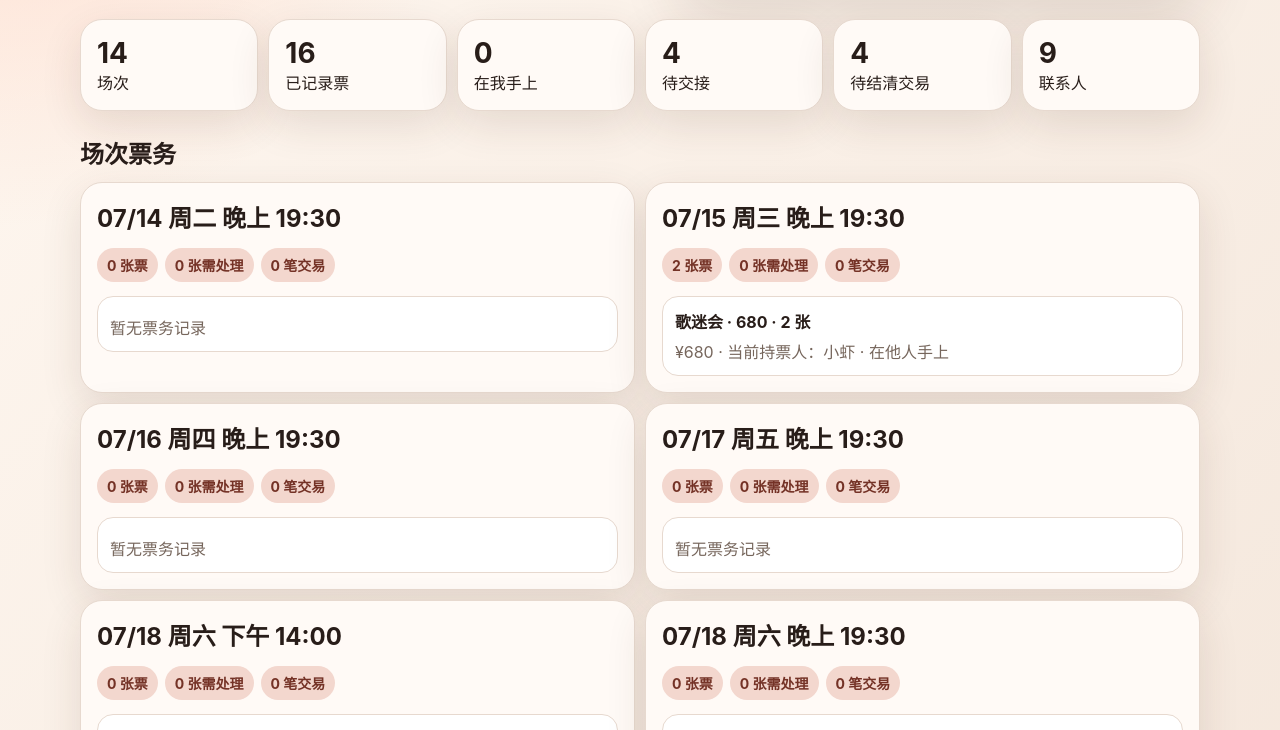
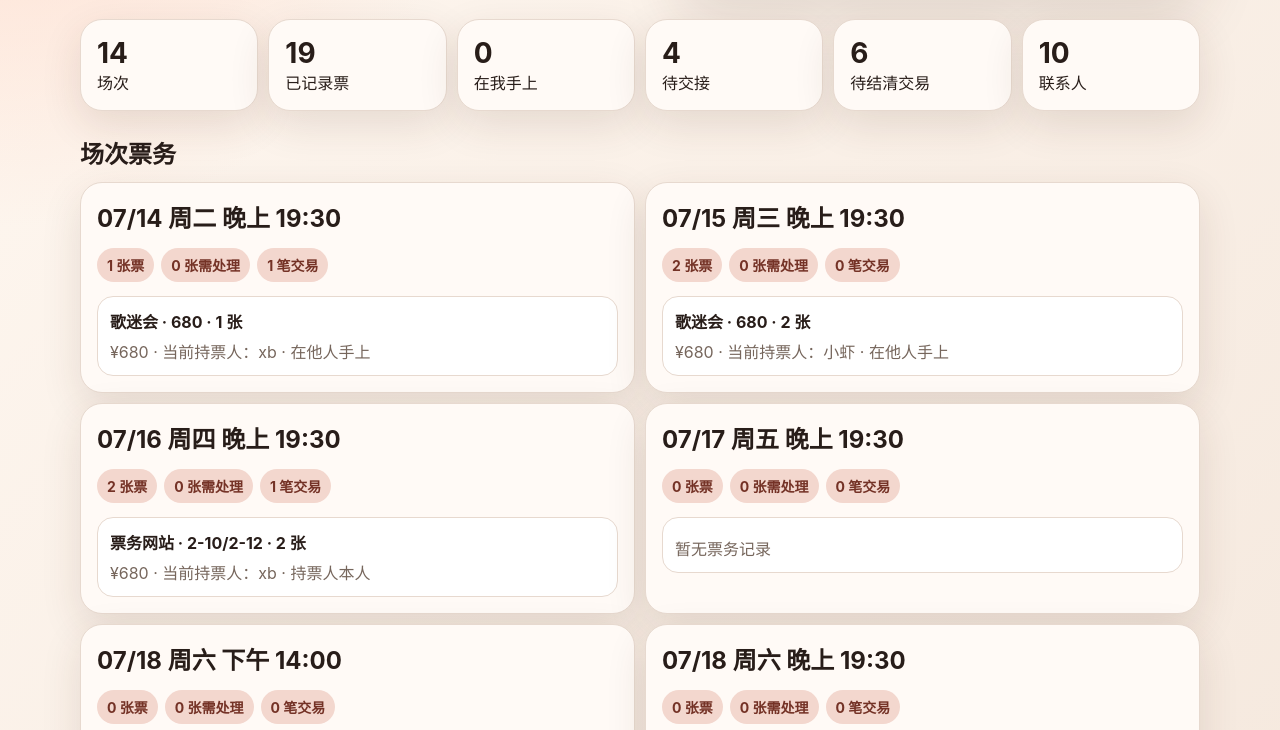
Before and after one commit to thesp-too/gigiShanghai, a plain HTML site: page index.html in a window 1280 px wide. Shown: the part 286-1016 px from the top of the page. Drawn offline with Linux system fonts and the light colour scheme.

Commit message:
10 contacts

```diff
--- a/index.html
+++ b/index.html
@@ -43,21 +43,21 @@
     </div>
     <aside class="hero-panel">
       <span class="readonly">只读页面 · 不能编辑</span>
-      <strong>16 张票 / 9 位联系人</strong>
+      <strong>19 张票 / 10 位联系人</strong>
       <div class="summary-line">
         <span>4 张待交接</span>
-        <span>4 笔待结清交易</span>
+        <span>6 笔待结清交易</span>
       </div>
     </aside>
   </header>
   <main>
     <section class="stats">
       <article class="stat"><strong>14</strong><span>场次</span></article>
-      <article class="stat"><strong>16</strong><span>已记录票</span></article>
+      <article class="stat"><strong>19</strong><span>已记录票</span></article>
       <article class="stat"><strong>0</strong><span>在我手上</span></article>
       <article class="stat"><strong>4</strong><span>待交接</span></article>
-      <article class="stat"><strong>4</strong><span>待结清交易</span></article>
-      <article class="stat"><strong>9</strong><span>联系人</span></article>
+      <article class="stat"><strong>6</strong><span>待结清交易</span></article>
+      <article class="stat"><strong>10</strong><span>联系人</span></article>
     </section>
     <h2 class="section-title">场次票务</h2>
     <section class="grid">
@@ -66,12 +66,17 @@
             <h2>07/14 周二 晚上 19:30</h2>
           </div>
           <div class="badges">
-            <b>0 张票</b>
+            <b>1 张票</b>
             <b>0 张需处理</b>
-            <b>0 笔交易</b>
+            <b>1 笔交易</b>
           </div>
           <div class="tickets">
-            <div class="ticket"><p>暂无票务记录</p></div>
+
+                        <div class="ticket">
+                          <strong>歌迷会 · 680 · 1 张</strong>
+                          <p>¥680 · 当前持票人：xb · 在他人手上</p>
+                        </div>
+
           </div>
         </article>
 
@@ -99,12 +104,17 @@
             <h2>07/16 周四 晚上 19:30</h2>
           </div>
           <div class="badges">
-            <b>0 张票</b>
+            <b>2 张票</b>
             <b>0 张需处理</b>
-            <b>0 笔交易</b>
+            <b>1 笔交易</b>
           </div>
           <div class="tickets">
-            <div class="ticket"><p>暂无票务记录</p></div>
+
+                        <div class="ticket">
+                          <strong>票务网站 · 2-10/2-12 · 2 张</strong>
+                          <p>¥680 · 当前持票人：xb · 持票人本人</p>
+                        </div>
+
           </div>
         </article>
 
@@ -332,9 +342,21 @@
           <p>未收款 · yiki → 未售出</p>
           <p>未记录交收方式</p>
         </article>
+
+        <article class="ticket">
+          <strong>07/14 晚上 19:30 · 680 · 1 张 · ¥680</strong>
+          <p>未收款 · xb → 未售出</p>
+          <p>未记录交收方式</p>
+        </article>
+
+        <article class="ticket">
+          <strong>07/16 晚上 19:30 · 2-10/2-12 · 2 张 · ¥680</strong>
+          <p>未收款 · xb → 未售出</p>
+          <p>未记录交收方式</p>
+        </article>
       </section>
     <h2 class="section-title">联系人</h2>
-    <section class="people"><article class="person"><strong>我</strong><span>5 张票</span></article><article class="person"><strong>小虾</strong><span>2 张票</span></article><article class="person"><strong>艳红</strong><span>2 张票</span></article><article class="person"><strong>风老师</strong><span>1 张票</span></article><article class="person"><strong>tinlan</strong><span>2 张票</span></article><article class="person"><strong>麻花哥</strong><span>1 张票</span></article><article class="person"><strong>kit粉-乐征</strong><span>0 张票</span></article><article class="person"><strong>yiki</strong><span>2 张票</span></article><article class="person"><strong>罗贝</strong><span>1 张票</span></article></section>
+    <section class="people"><article class="person"><strong>我</strong><span>5 张票</span></article><article class="person"><strong>小虾</strong><span>2 张票</span></article><article class="person"><strong>艳红</strong><span>2 张票</span></article><article class="person"><strong>风老师</strong><span>1 张票</span></article><article class="person"><strong>tinlan</strong><span>2 张票</span></article><article class="person"><strong>麻花哥</strong><span>1 张票</span></article><article class="person"><strong>kit粉-乐征</strong><span>0 张票</span></article><article class="person"><strong>yiki</strong><span>2 张票</span></article><article class="person"><strong>罗贝</strong><span>1 张票</span></article><article class="person"><strong>xb</strong><span>3 张票</span></article></section>
   </main>
 </body>
 </html>
```
